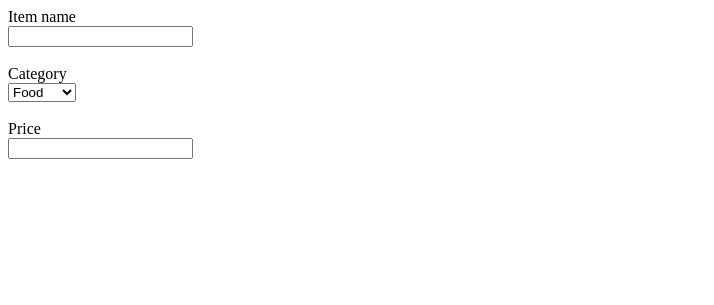
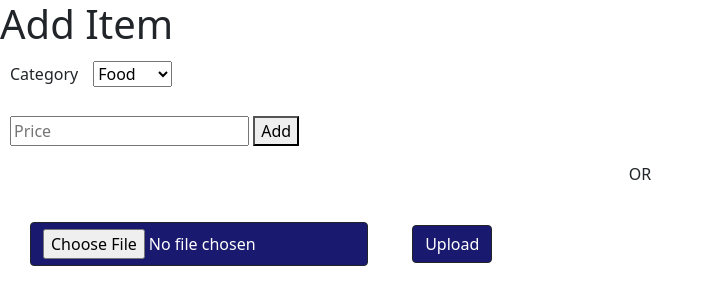
Before and after one commit to ACE-Hamza/CashFlow_Rubix, a Flask app: page /expense.html in a window 1280 px wide. Shown: the top 305 px of the page, without its empty margins (0-714 px from the left). Run offline with Flask 2, Linux system fonts and the light colour scheme.

Commit message:
Update expense.html

```diff
--- a/templates/expense.html
+++ b/templates/expense.html
@@ -1,24 +1,40 @@
 <html>
     <head>
         <title></title>
+
+        <link rel="stylesheet" href="../static/expense.css">
+
+        <link href="https://cdn.jsdelivr.net/npm/bootstrap@5.1.3/dist/css/bootstrap.min.css" rel="stylesheet" integrity="sha384-1BmE4kWBq78iYhFldvKuhfTAU6auU8tT94WrHftjDbrCEXSU1oBoqyl2QvZ6jIW3" crossorigin="anonymous">
+        <script src="https://cdn.jsdelivr.net/npm/bootstrap@5.1.3/dist/js/bootstrap.bundle.min.js" integrity="sha384-ka7Sk0Gln4gmtz2MlQnikT1wXgYsOg+OMhuP+IlRH9sENBO0LRn5q+8nbTov4+1p" crossorigin="anonymous"></script>
     </head>
+
     <body>
-        <form>
-            <label>Item name</label><br>
-            <input type="text">
 
-            <br><br>
-            <label>Category</label><br>
-            <select name="cat" id="cat">
+        <div class="hero">
+		<div class="form-box" >
+			<div class="form-header"><h1>Add Item</h1></div>
+			<form class="item" style="margin-left: 10px; margin-right: 10px;">
+
+                <label>Category</label><select name="cat" id="cat" style="margin: 5px; margin-left: 15px;">
                     <option value="Food">Food</option>
                     <option value="Clothes">Clothes</option>
                     <option value="Travel">Travel</option>
                     <option value="Other">Other</option>
                     </select>
+                <br><br>
+				<input type="text" class="input-field" placeholder="Price" required>
 
-            <br><br>
-            <label>Price</label><br>
-            <input type="text">
+
+				<button type="submit" class="submit-btn">Add</button>
 			</form>
+            <p style="text-align: center;">OR </p>
+            <form action="/action_page.php" style="margin: 10px;">
+                <input type="file" id="myFile" name="filename"  class="btn btn-dark" style="margin: 20px; background-color: #191970;"  >
+                <button type="submit" class="btn btn-dark" style="margin: 20px; background-color: #191970;">Upload</button>
+              </form>
+
+		</div>
+	</div>
     </body>
+
 </html>
```
Lines whose indentation alone changed are shown as unchanged.
